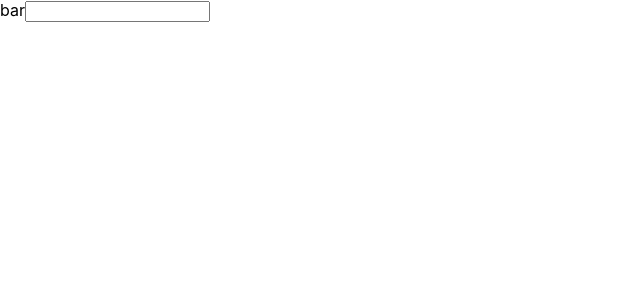
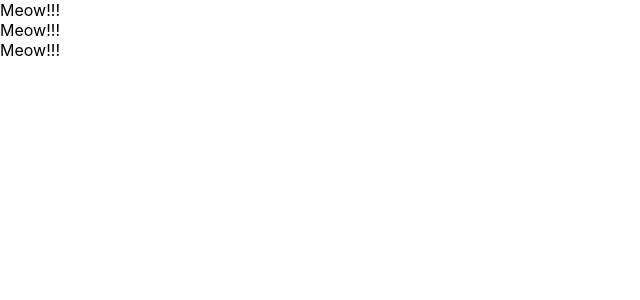
Before and after one commit to NoMotivationFoundError/redux, a React (Create React App) app: page / in a window 1280 px wide. Shown: the top 300 px of the page, without its empty margins (0-640 px from the left). Built offline with nearby package versions, Linux system fonts and the light colour scheme.

Commit message:
create class component and functional component

```diff
--- a/src/App.js
+++ b/src/App.js
@@ -1,5 +1,6 @@
-import React, { Component } from "react";
+import React from "react";
 
+/*
 function App() {
   return (
     <React.Fragment>
@@ -8,13 +9,18 @@ function App() {
     </React.Fragment>
   );
 }
-
-/*
-class App extends Component {
-  render() {
-    return <div>Hello world!!!</div>;
-  }
-}
 */
 
+const App = () => {
+  return <div>
+          <Cat />
+          <Cat />
+          <Cat />
+        </div>;
+};
+
+const Cat = () => {
+  return <div>Meow!!!</div>;
+};
+
 export default App;
```
